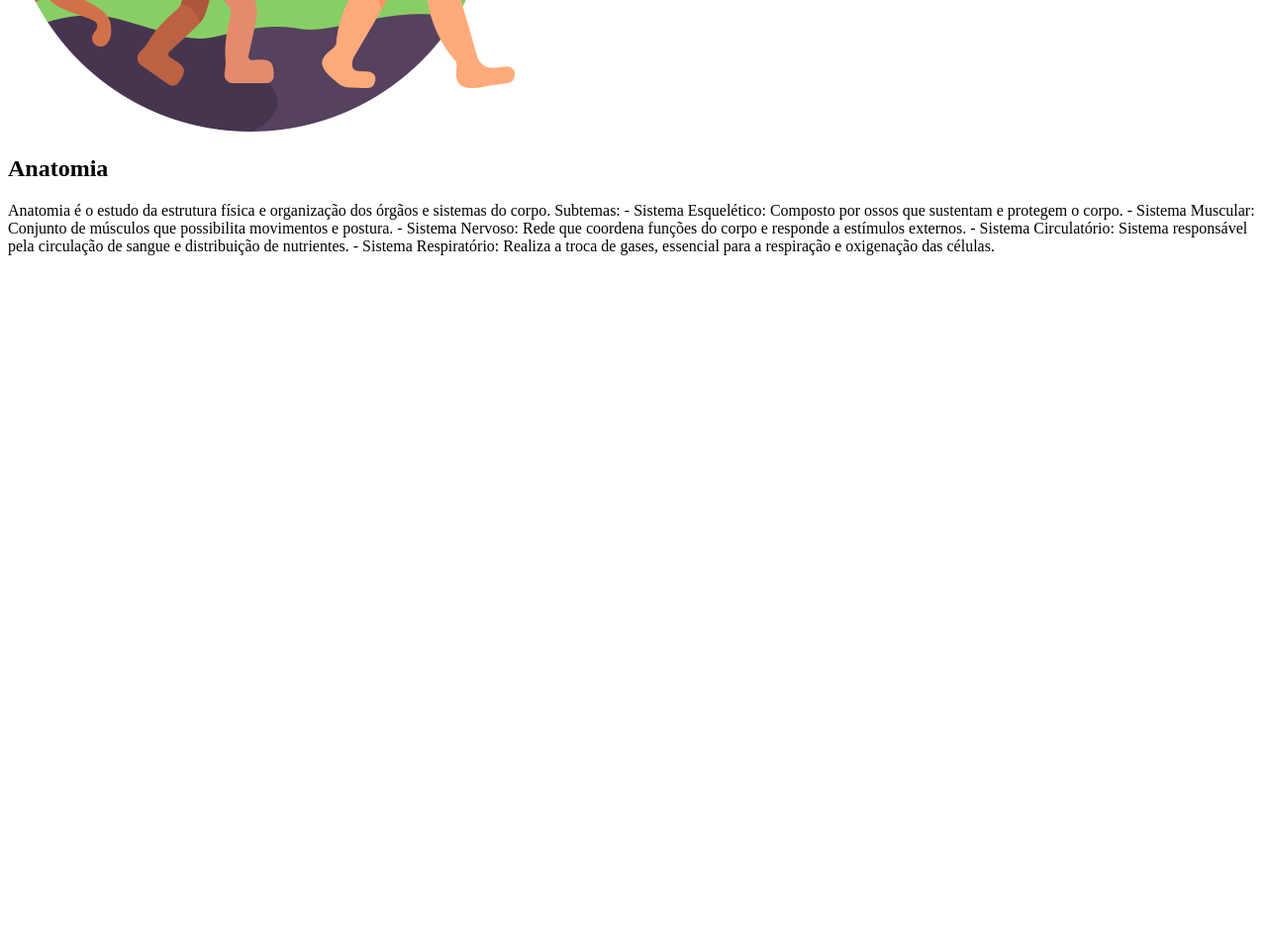
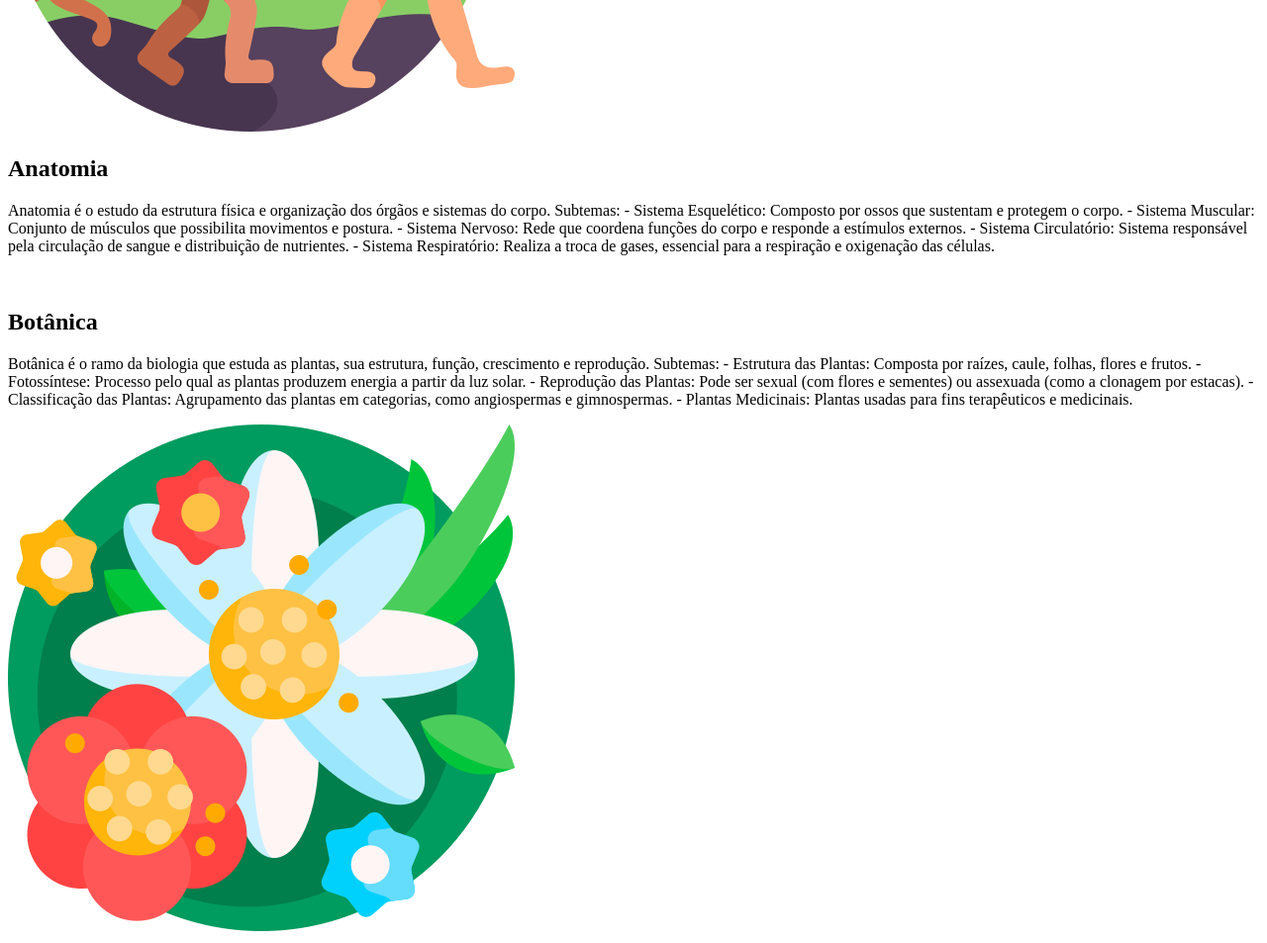
Before and after one commit to gioxavier7/projeto-final-biologia, a plain HTML site: page index.html in a window 1280 px wide. Shown: the part 2619-3572 px from the top of the page at 99% size. Before the commit the page ends 2919 px from the top, so only its background shows below. Drawn offline with Linux system fonts and the light colour scheme.

Commit message:
estrutura html das matérias ok

```diff
--- a/index.html
+++ b/index.html
@@ -112,6 +112,27 @@
                 <img src="./images/physiology.png" alt="">
             </div>
         </section>
+
+        <!-- tela botanica -->
+        <section id="botanica" class="grupo">
+            <div class="container">
+                <div class="conteudo">
+                    <h1>Botânica</h1>
+                    <p>Botânica é o ramo da biologia que estuda as plantas, sua estrutura, função, crescimento e reprodução.
+
+                        Subtemas:
+                        - Estrutura das Plantas: Composta por raízes, caule, folhas, flores e frutos.
+                        - Fotossíntese: Processo pelo qual as plantas produzem energia a partir da luz solar.
+                        - Reprodução das Plantas: Pode ser sexual (com flores e sementes) ou assexuada (como a clonagem por estacas).
+                        - Classificação das Plantas: Agrupamento das plantas em categorias, como angiospermas e gimnospermas.
+                        - Plantas Medicinais: Plantas usadas para fins terapêuticos e medicinais.</p>
+                </div>
+                <img src="./images/flower.png" alt="">
+            </div>
+        </section>
+        <section id="profissoes">
+            <a href="./profissoes.css"></a>
+        </section>
     </main>
 </body>
 </html>
```
